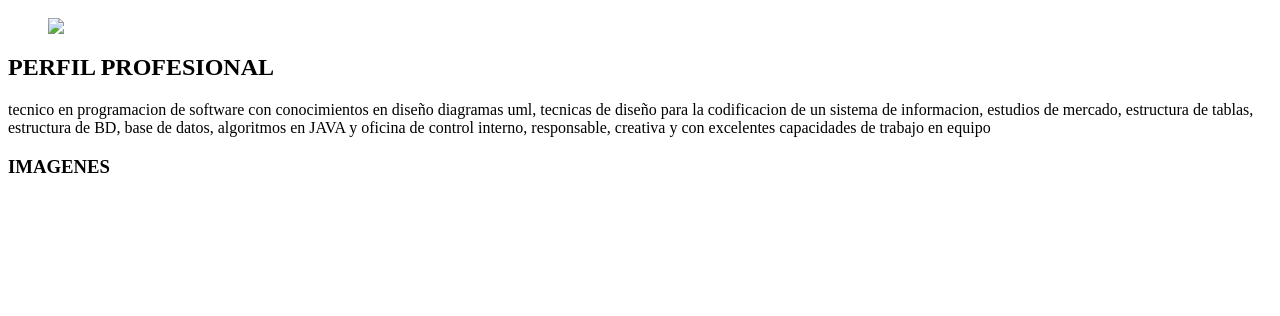
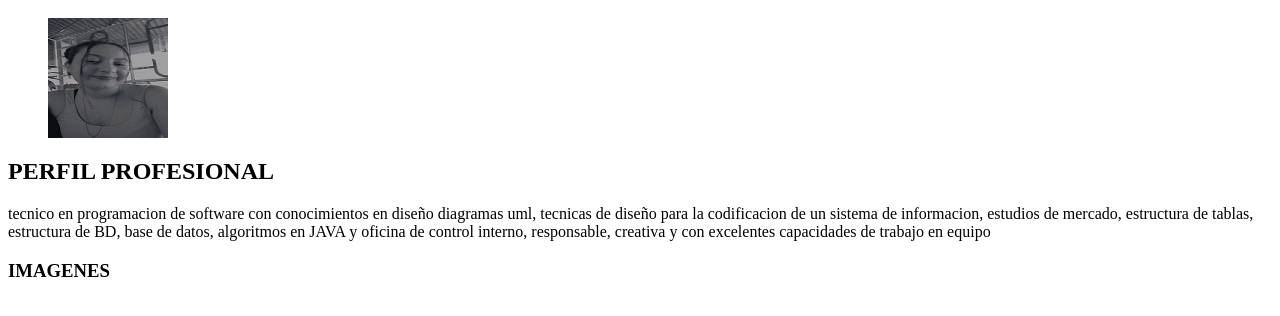
Before and after one commit to anyelacamacho03/MATERIALES-DE-CONSTRUCCION, a plain HTML site: page index.html in a window 1280 px wide. Shown: the part 48-364 px from the top of the page. Drawn offline with Linux system fonts and the light colour scheme.

Commit message:
Update index.html

```diff
--- a/index.html
+++ b/index.html
@@ -6,7 +6,7 @@
        <h1> HOJA DE VIDA </h1>
        <figure>
 
-       <img src="images/foto angela.jpeg"/>
+       <img src="images/ANGEL.jPG"/>
 
        </figure>
 
```
